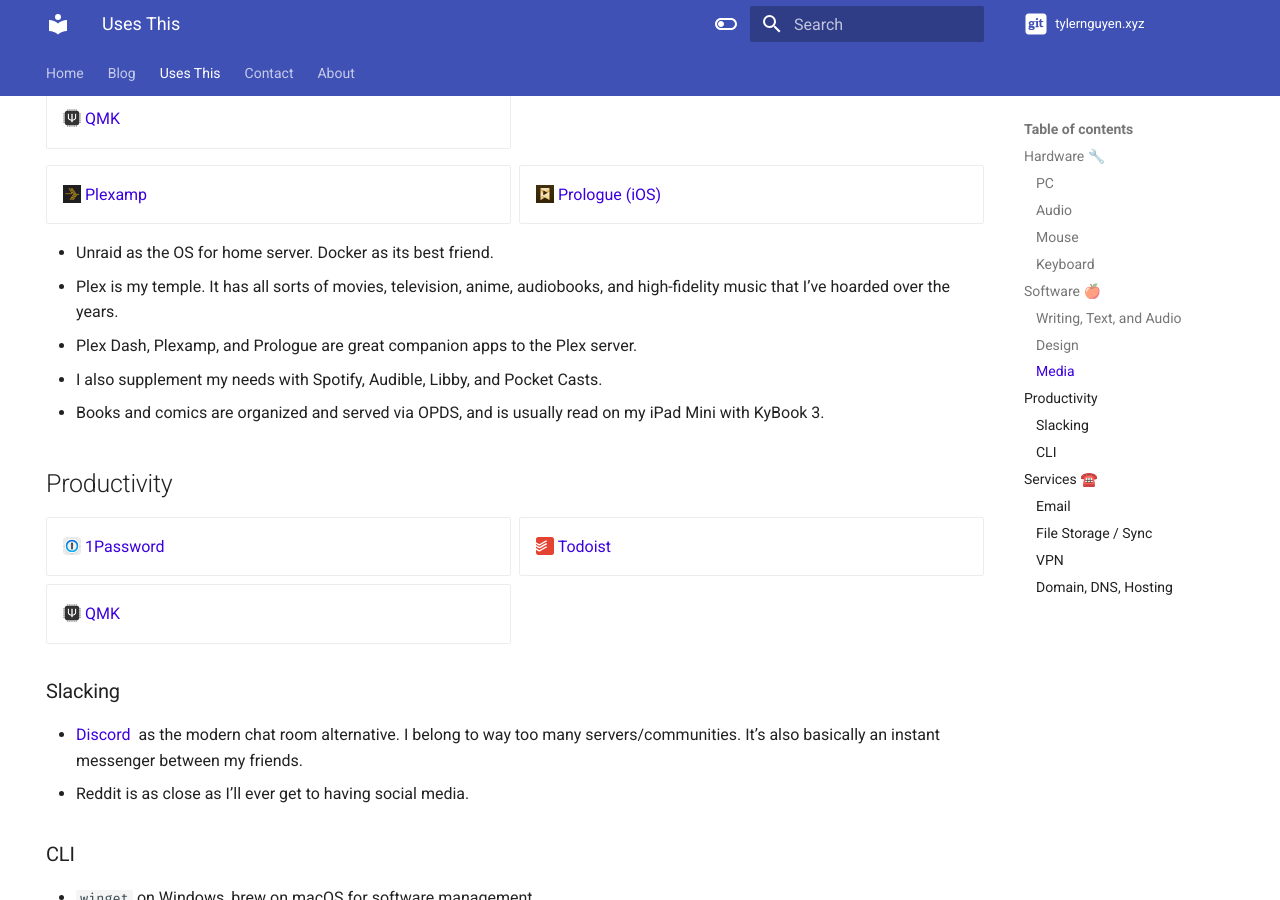
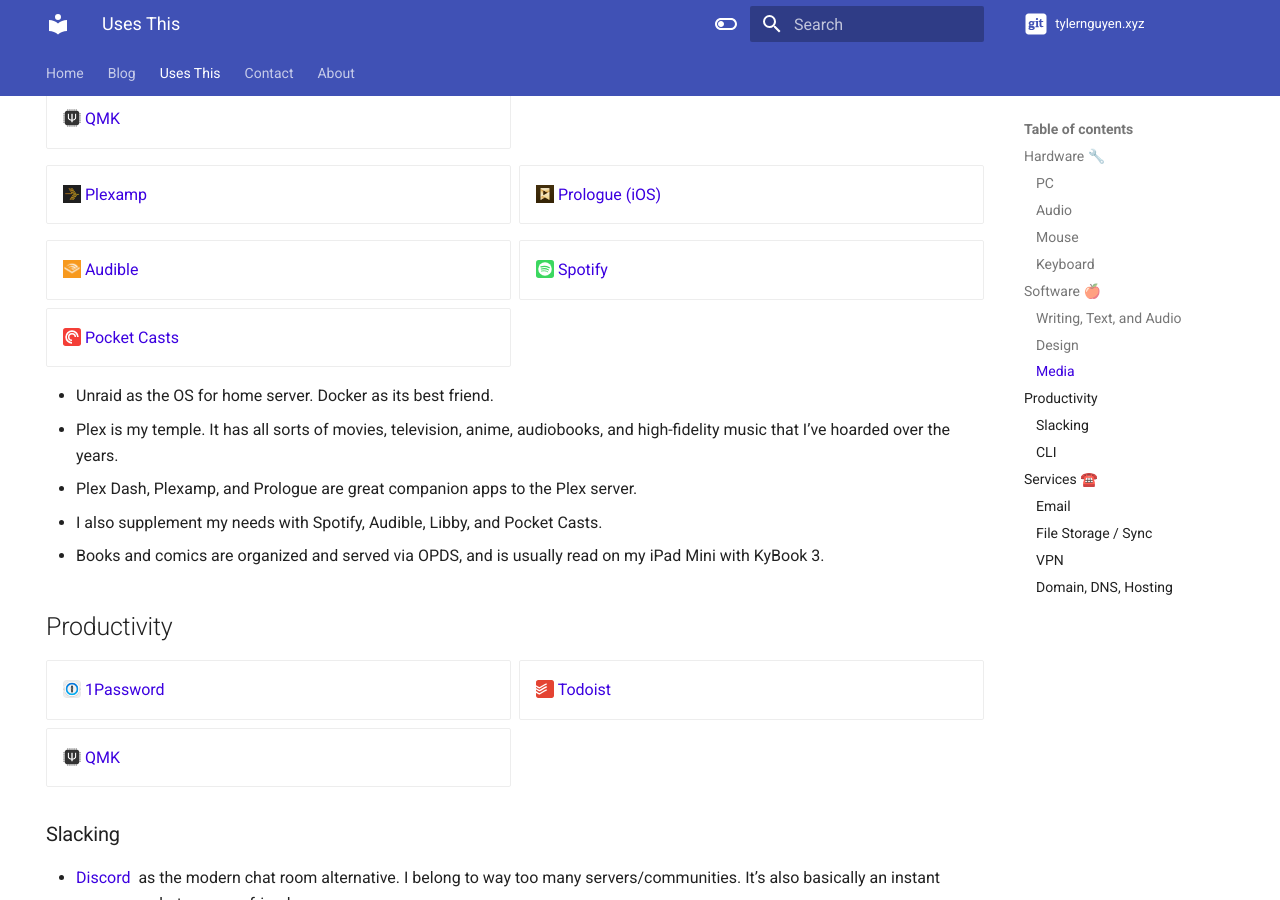
Before and after one commit to tylernguyen/tylernguyen.xyz, an MkDocs documentation site: the page built from docs/uses-this.md, in a window 1280 px wide and 900 px high, scrolled down 1690 px. Built offline with MkDocs 1.6.1 and Material for MkDocs 9.7.7, drawn with Linux system fonts in a browser that asks for light colours; plug-ins that fetch from the network failed and are left out; comment, search, counter and statistics services are not loaded.

Commit message:
some svg stuff

```diff
--- a/docs/uses-this.md
+++ b/docs/uses-this.md
@@ -73,7 +73,7 @@
 <div class="grid cards" markdown>
 
 - ![Unraid](/assets/img/uses-this/Unraid.png){ .twemoji } [Unraid](https://unraid.net/)
-- ![Plex](/assets/img/uses-this/Plex.png){ .twemoji } [Plex](https://www.plex.tv/)
+- ![Plex](/assets/img/uses-this/Plex.svg){ .twemoji } [Plex](https://www.plex.tv/)
 - ![QMK](/assets/img/uses-this/QMK.png){ .twemoji } [QMK](https://docs.qmk.fm/)
 
 </div>
@@ -82,6 +82,14 @@
 
 - ![Plexamp](/assets/img/uses-this/Plexamp.png){ .twemoji } [Plexamp](https://plexamp.com/)
 - ![Prologue](/assets/img/uses-this/Prologue.jpg){ .twemoji } [Prologue (iOS)](https://prologue.audio/)
+
+</div>
+
+<div class="grid cards" markdown>
+
+- ![Audible](/assets/img/uses-this/Audible.png){ .twemoji } [Audible](https://www.audible.com/)
+- ![Spotify](/assets/img/uses-this/Spotify.svg){ .twemoji } [Spotify](https://www.spotify.com/us/)
+- ![Pocket Casts](/assets/img/uses-this/Pocket-Casts.svg){ .twemoji } [Pocket Casts](https://pocketcasts.com/)
 
 </div>
 
@@ -129,7 +137,7 @@
 <div class="grid cards" markdown>
 
 - ![iCloud](/assets/img/uses-this/iCloud.png){ .twemoji } [iCloud](https://www.icloud.com/)
-- ![Backblaze B2](/assets/img/uses-this/Backblaze-B2.png){ .twemoji } [Backblaze B2](https://www.backblaze.com/b2/cloud-storage.html)
+- ![Backblaze B2](/assets/img/uses-this/Backblaze.svg){ .twemoji } [Backblaze B2](https://www.backblaze.com/b2/cloud-storage.html)
 - ![Cryptomator](/assets/img/uses-this/Cryptomator.svg){ .twemoji } [Cryptomator](https://cryptomator.org/)
 
 </div>
```
Also changed, not shown: docs/assets/img/uses-this/Audible.png (added), docs/assets/img/uses-this/Backblaze-B2.png (deleted), docs/assets/img/uses-this/Backblaze.svg (added), docs/assets/img/uses-this/Cloudflare.svg, docs/assets/img/uses-this/Plex.png (deleted), docs/assets/img/uses-this/Plex.svg (added), docs/assets/img/uses-this/Pocket-Casts.svg (added), docs/assets/img/uses-this/Spotify.svg (added).
